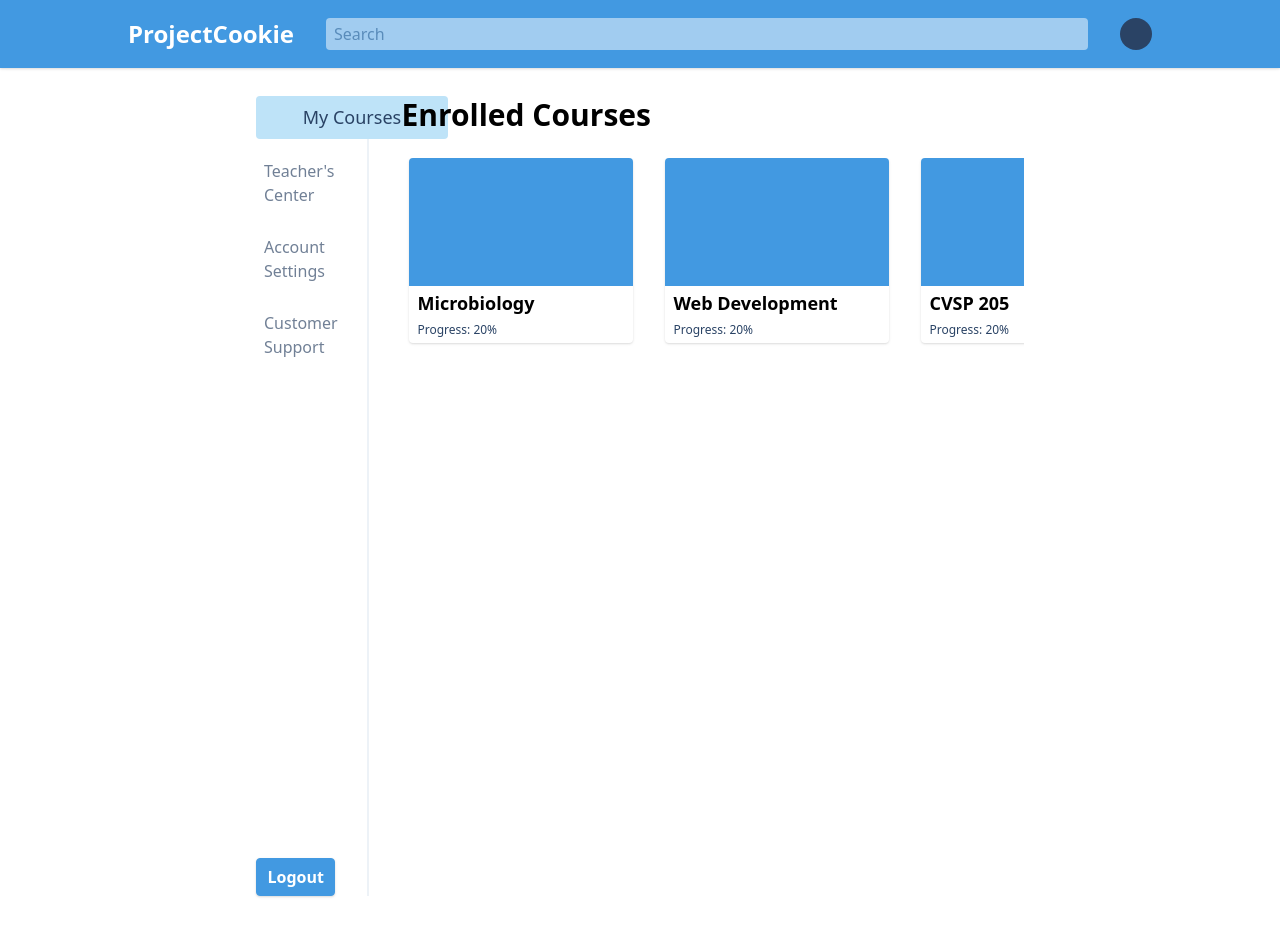
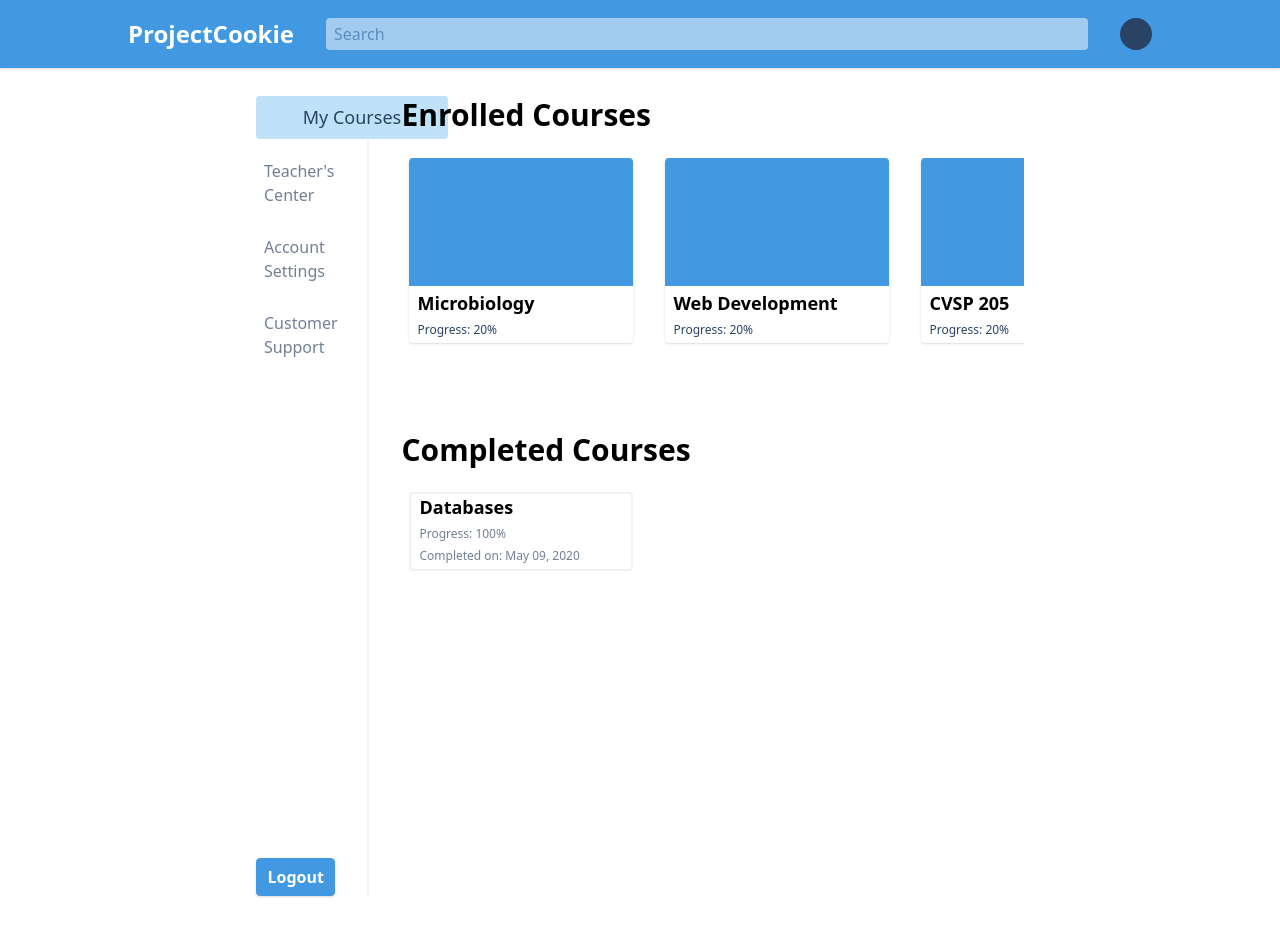
Before and after one commit to MaxMonteil/ProjectCookie, a Vue app in the folder client/: page /profile/my-courses in a window 1280 px wide. Shown: the top 936 px of the page. Built offline with nearby package versions, Linux system fonts and the light colour scheme.

Commit message:
feat: add display of completed courses to user's profile

```diff
--- a/client/src/components/ui/classCard/ClassCardRow.vue
+++ b/client/src/components/ui/classCard/ClassCardRow.vue
@@ -13,13 +13,8 @@
 </template>
 
 <script>
-import EnrolledClassCard from '@/components/ui/classCard/EnrolledClassCard'
-
 export default {
   name: 'ClassCardRow',
-  components: {
-    EnrolledClassCard,
-  },
   props: {
     courses: {
       type: Array,
@@ -30,7 +25,7 @@ export default {
       required: true,
       validator (value) {
         // The value must match one of these strings
-        return ['enrolled', 'detailed'].includes(value)
+        return ['enrolled', 'detailed', 'completed'].includes(value)
       },
     },
     tight: {
@@ -43,6 +38,7 @@ export default {
       const cards = {
         enrolled: () => import('@/components/ui/classCard/EnrolledClassCard'),
         detailed: () => import('@/components/ui/classCard/DetailedClassCard'),
+        completed: () => import('@/components/ui/classCard/CompletedClassCard'),
       }
 
       return cards[this.card]
--- a/client/src/components/ui/classCard/CompletedClassCard.vue
+++ b/client/src/components/ui/classCard/CompletedClassCard.vue
@@ -2,6 +2,8 @@
   <component
     :is="injections.components.BaseClassCard"
     :course-id="props.course.id"
+    color="gray"
+    :show-image="false"
   >
     <template #title>
       {{ props.course.title }}
--- /dev/null
+++ b/client/src/layouts/profile/CompletedCoursesLayout.vue
@@ -0,0 +1,46 @@
+<template>
+  <section class="flex flex-col">
+    <h2 class="mb-6 text-3xl font-semibold leading-tight">
+      Completed Courses
+    </h2>
+
+    <p v-if="loading">
+      Loading...
+    </p>
+
+    <ClassCardRow
+      v-else
+      card="completed"
+      :courses="courses"
+    />
+  </section>
+</template>
+
+<script>
+import ClassCardRow from '@/components/ui/classCard/ClassCardRow'
+
+export default {
+  name: 'CompletedCoursesLayout',
+  components: {
+    ClassCardRow,
+  },
+  data () {
+    return {
+      loading: true,
+      courses: [],
+    }
+  },
+  created () {
+    this.fetchCompletedCourses()
+  },
+  methods: {
+    async fetchCompletedCourses () {
+      const response = await fetch('../../courses.json')
+      const allCourses = await response.json()
+
+      this.courses = allCourses.filter(course => course.completed)
+      this.loading = false
+    },
+  },
+}
+</script>
--- a/client/src/layouts/profile/MyCoursesLayout.vue
+++ b/client/src/layouts/profile/MyCoursesLayout.vue
@@ -1,16 +1,22 @@
 <template>
-  <EnrolledCoursesLayout
-    :show-all="true"
-  />
+  <section class="space-y-20">
+    <EnrolledCoursesLayout
+      :show-all="true"
+    />
+
+    <CompletedCoursesLayout />
+  </section>
 </template>
 
 <script>
 import EnrolledCoursesLayout from '@/layouts/EnrolledCoursesLayout'
+import CompletedCoursesLayout from '@/layouts/profile/CompletedCoursesLayout'
 
 export default {
   name: 'MyCoursesLayout',
   components: {
     EnrolledCoursesLayout,
+    CompletedCoursesLayout,
   },
 }
 </script>
```
